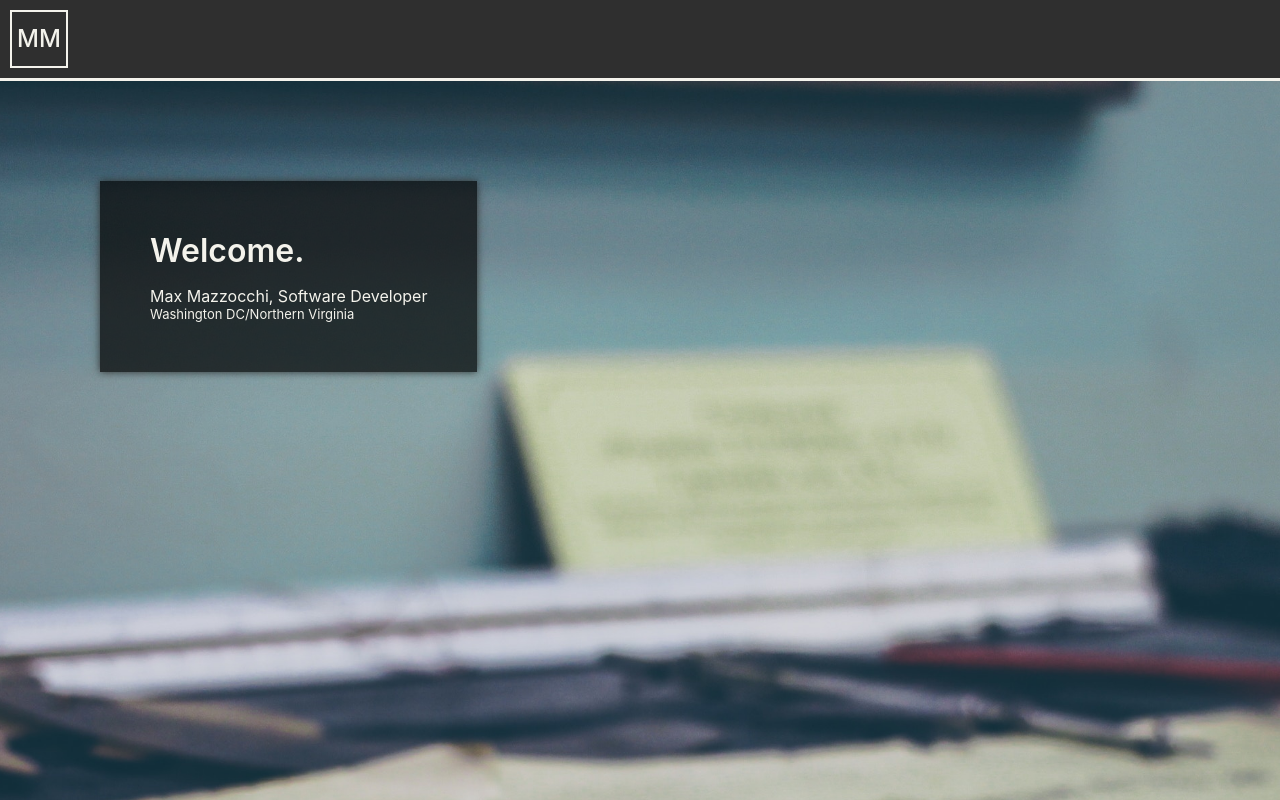
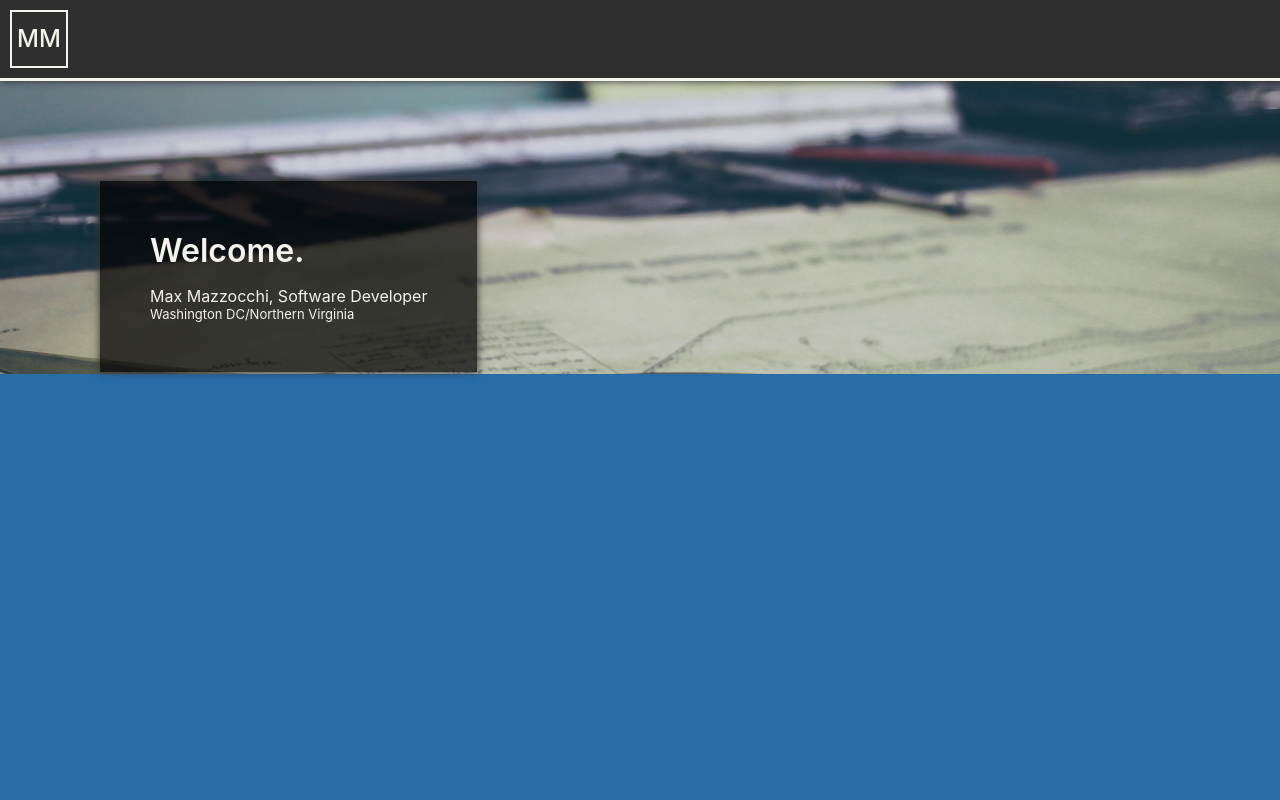
Before and after one commit to MMazzocchi/mmazzocchi.github.io, a React (Create React App) app: page / in a window 1280 px wide. Shown: the top 800 px of the page. Built offline with nearby package versions, Linux system fonts and the light colour scheme.

Commit message:
Fixed position and size of splash.

```diff
--- a/src/home/index.js
+++ b/src/home/index.js
@@ -5,9 +5,15 @@ import { color1, standard_shadow } from '../styles.js';
 
 const styles = {
   splash: {
+    'position': 'absolute',
+    'top': 0,
+    'left': 0,
+    'width': '100%',
+    'min-height': '75%',
     'background-image': `url(${ splash })`,
     'background-size': 'cover',
-    'background-position': 'top',
+    'background-position': 'center',
+    'z-index': -1,
   },
   header: {
     'display': 'flex',
@@ -28,13 +34,17 @@ const styles = {
     'padding-bottom': '2vh',
   },
   content: {
-    'min-height': '1000px',
+  },
+  container: {
+    'position': 'relative',
   }
 };
 
 const Home = ({ classes }) => (
   <Fragment>
-    <div className={ classes.splash }>
+    <div className={ classes.container }>
+      <div className={ classes.splash }>
+      </div>
       <div className={ classes.header }>
         <div className={ classes.greeting_col }>
           <div className={ classes.greeting_box }>
```
